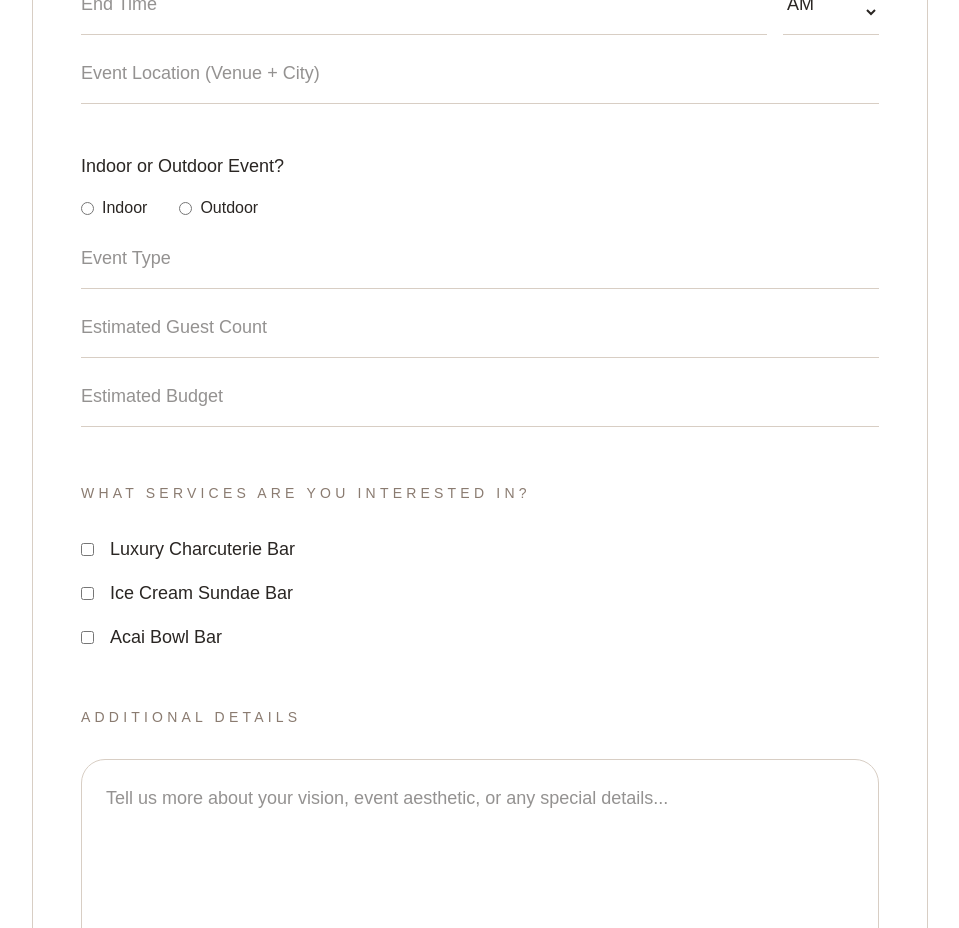
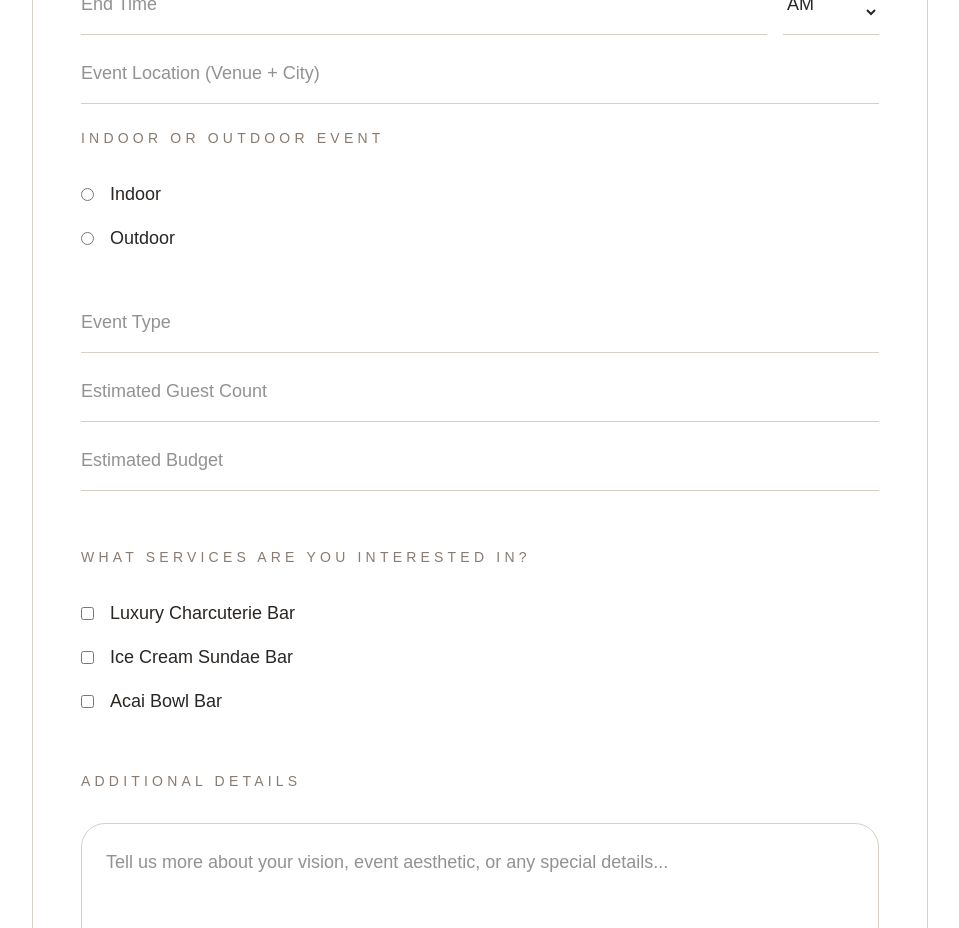
Before and after one commit to BrieGrazeful/briegrazeful, a Next.js app: page /inquiry in a window 1280 px wide. Shown: the part 1200-2128 px from the top of the page, without its empty margins (160-1119 px from the left). Built offline with nearby package versions, Linux system fonts and the light colour scheme.

Commit message:
last minute changes p3

```diff
--- a/app/inquiry/page.tsx
+++ b/app/inquiry/page.tsx
@@ -189,31 +189,30 @@ if (response.ok) {
   className="w-full border-b border-[#D8CEC4] bg-transparent pb-4 focus:outline-none text-lg"
 />
 
-                  <div className="mt-6">
+<div className="mb-14">
 
-<p className="mb-4 text-lg">
-Indoor or Outdoor Event?
+  <p className="uppercase tracking-[0.3em] text-sm text-[#8A7B70] mb-8">
+    Indoor or Outdoor Event
   </p>
 
-<div className="flex gap-8">
+  <div className="grid grid-cols-1 gap-4 text-lg">
 
-<label className="flex items-center gap-2">
+    <label className="flex items-center gap-4">
       <input
         type="radio"
         name="eventSetting"
         value="Indoor"
+        required
       />
-
       Indoor
     </label>
 
-<label className="flex items-center gap-2">
+    <label className="flex items-center gap-4">
       <input
         type="radio"
         name="eventSetting"
         value="Outdoor"
       />
-
       Outdoor
     </label>
 
@@ -221,15 +220,11 @@ Outdoor
 
 </div>
 
-<div className="mt-6">
-
 <input
   name="eventType"
   placeholder="Event Type"
   className="w-full border-b border-[#D8CEC4] bg-transparent pb-4 focus:outline-none text-lg"
 />
-
-</div>
 
 <input
   name="guestCount"
--- a/app/page.tsx
+++ b/app/page.tsx
@@ -114,21 +114,22 @@ export default function Home() {
       href="/services"
       className="group"
     >
-      <div className="overflow-hidden rounded-[2rem]">
+      <div className="overflow-hidden rounded-[2rem] bg-white h-[500px] flex items-center justify-center">
 
         <img
           src="/icecream2.png"
-          className="h-[400px] w-auto object-contain group-hover:scale-105 transition duration-700"        />
+          className="max-h-[420px] w-auto object-contain group-hover:scale-105 transition duration-700"
+          alt="Ice Cream Sundae Bar"
+        />
+
       </div>
 
       <div className="mt-6">
-
         <h3 className="text-3xl font-serif leading-tight">
           Ice Cream
           <br />
           Sundae Bar
         </h3>
-
       </div>
     </a>
 
```
Lines whose indentation alone changed are shown as unchanged.
